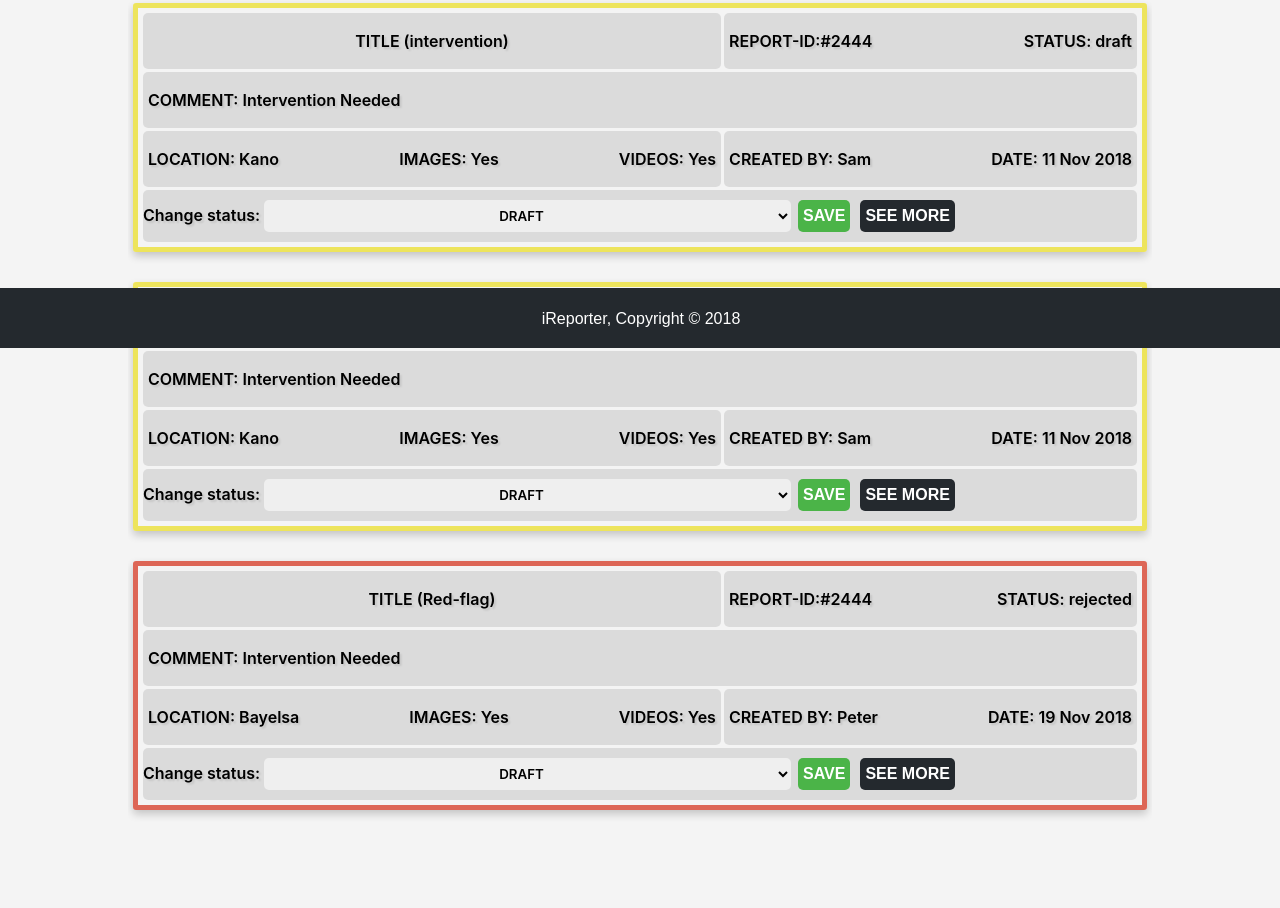
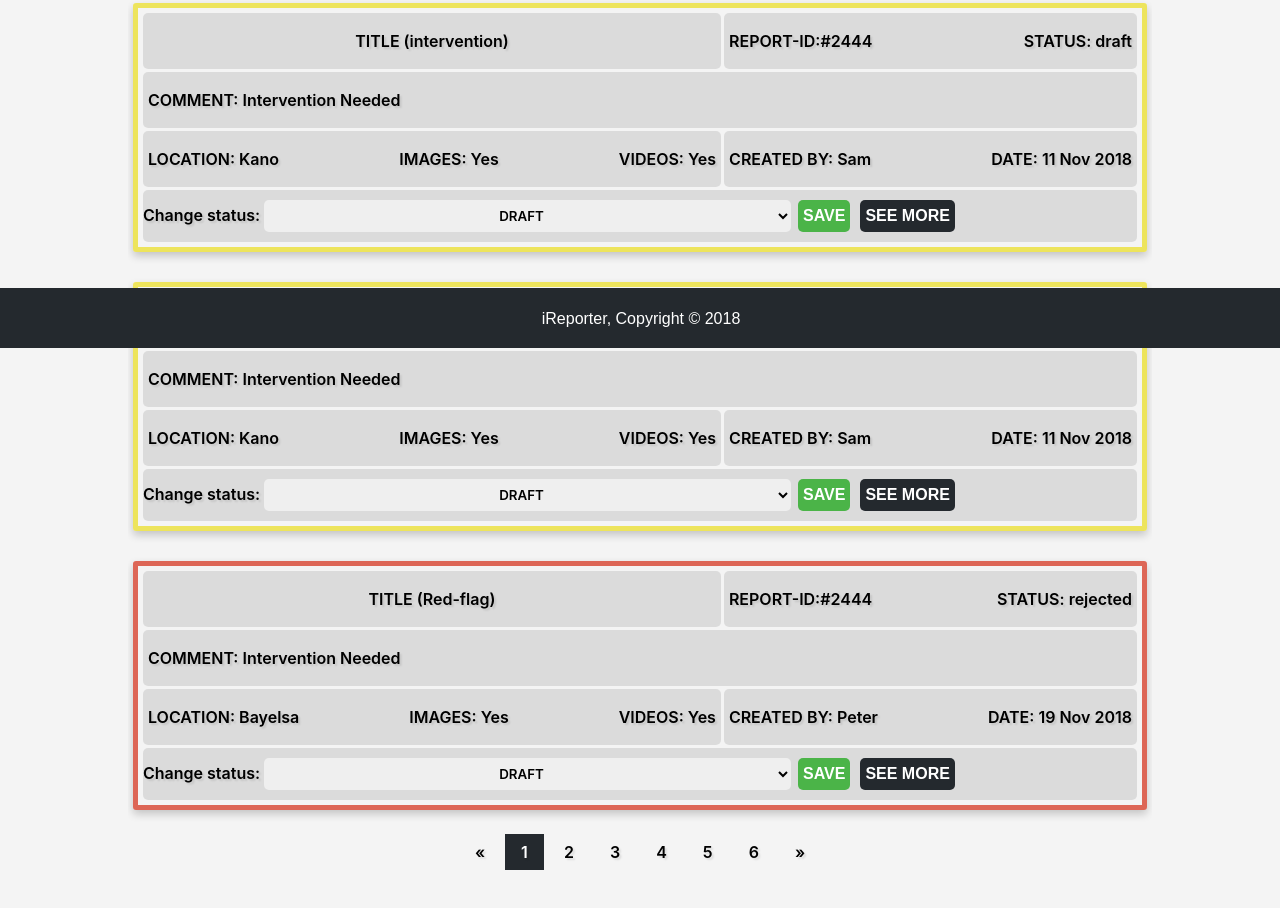
Before and after one commit to sojida/iReporter, a website: page UI/admin.html in a window 1280 px wide. Shown: the part 452-1360 px from the top of the page. Drawn offline with Linux system fonts and the light colour scheme.

Commit message:
added pgination to admin and myprofile

```diff
--- a/UI/admin.html
+++ b/UI/admin.html
@@ -208,6 +208,16 @@
                     </div>
                 </div>
 
+                <div class="pagination">
+					<a href="#">&laquo;</a>
+					<a class="active" href="#">1</a>
+					<a href="#">2</a>
+					<a href="#">3</a>
+					<a href="#">4</a>
+					<a href="#">5</a>
+					<a href="#">6</a>
+					<a href="#">&raquo;</a>
+				</div>
 
 
             </div>
```
Also changed, not shown: UI/myprofile.html (+11 -0 lines).
